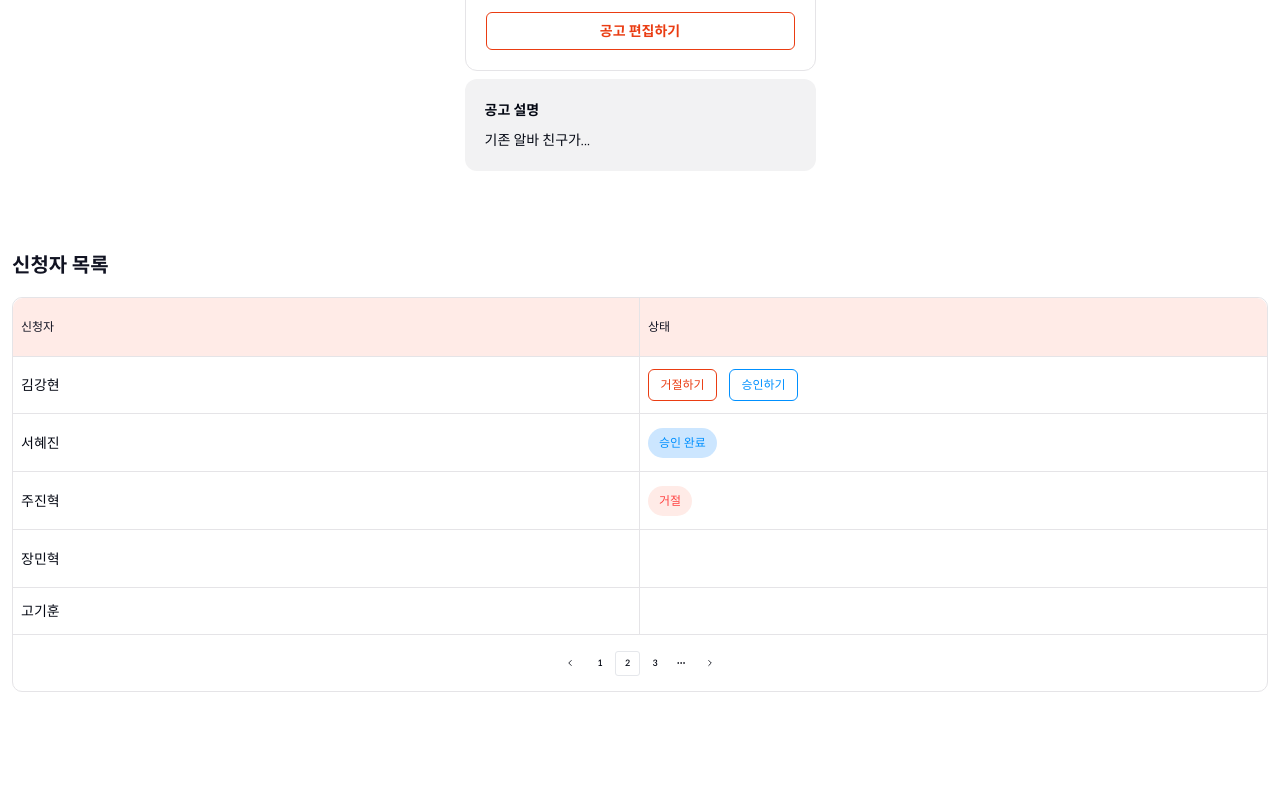
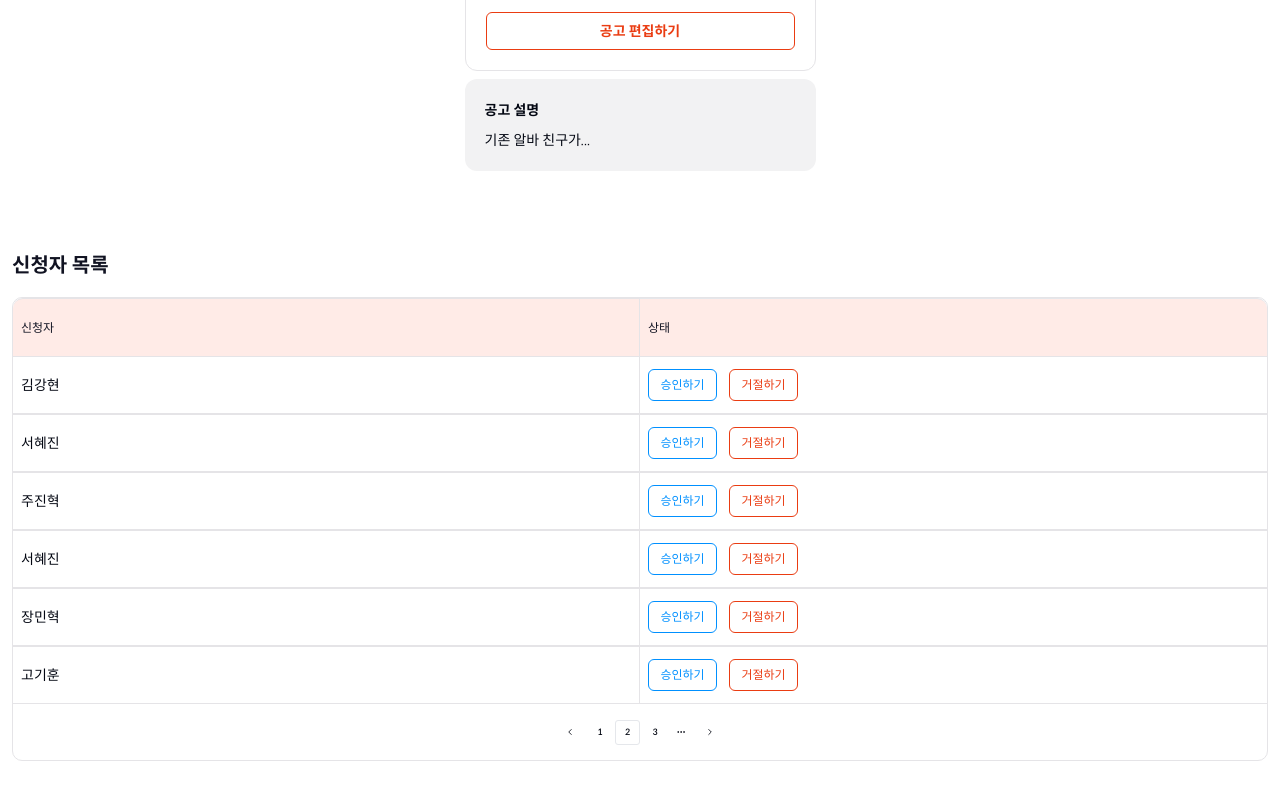
Before and after one commit to dkile/Julge, a Next.js app: page /shops/c90e94dd-556b-4fad-9bef-f6c81cc4f242/notices/1 in a window 1280 px wide. Shown: the part 532-1332 px from the top of the page. Before the commit the page ends 1304 px from the top, so only its background shows below. Built offline with nearby package versions, Linux system fonts and the light colour scheme.

Commit message:
refactor: Badge.tsx에 포함시켜서 단일 컴포넌트로 분리할 필요가 없어진 뱃지 삭제

```diff
--- a/src/components/noticeDetail/Buttons.tsx
+++ b/src/components/noticeDetail/Buttons.tsx
@@ -1,4 +1,8 @@
 import { Button } from "@/components/ui/button";
+
+interface RejectButtonProps {
+  onClick: () => void;
+}
 
 export const EditNoticeButton = () => {
   return (
@@ -10,9 +14,12 @@ export const EditNoticeButton = () => {
   );
 };
 
-export const RejectButton = () => {
+export const RejectButton = ({ onClick }: RejectButtonProps) => {
   return (
-    <Button className="flex h-[3.2rem] w-[6.9rem] gap-[0.8rem] rounded-[0.6rem] border-[0.1rem] border-primary bg-white px-[1.2rem] py-[0.8rem]">
+    <Button
+      onClick={onClick}
+      className="flex h-[3.2rem] w-[6.9rem] gap-[0.8rem] rounded-[0.6rem] border-[0.1rem] border-primary bg-white px-[1.2rem] py-[0.8rem]"
+    >
       <span className="text-center text-[1.2rem] font-normal not-italic leading-[1.6rem] text-primary">
         거절하기
       </span>
@@ -20,9 +27,12 @@ export const RejectButton = () => {
   );
 };
 
-export const ApproveButton = () => {
+export const ApproveButton = ({ onClick }: RejectButtonProps) => {
   return (
-    <Button className="flex h-[3.2rem] w-[6.9rem] gap-[0.8rem] rounded-[0.6rem] border-[0.1rem] border-blue-20 bg-white px-[1.2rem] py-[0.8rem]">
+    <Button
+      onClick={onClick}
+      className="flex h-[3.2rem] w-[6.9rem] gap-[0.8rem] rounded-[0.6rem] border-[0.1rem] border-blue-20 bg-white px-[1.2rem] py-[0.8rem]"
+    >
       <span className="text-center text-[1.2rem] font-normal not-italic leading-[1.6rem] text-blue-20">
         승인하기
       </span>
--- a/src/components/noticeDetail/HighHourlyWageBadge.tsx
+++ /dev/null
@@ -1,21 +0,0 @@
-import Image from "next/image";
-
-function HighHourlyWageBadge() {
-  return (
-    <div className="flex h-[2.4rem] w-[13.1rem] items-center gap-[0.2rem] rounded-[2rem] bg-primary px-[0.8rem] py-[0.4rem]">
-      <span className="items-center text-[1.2rem] font-normal not-italic leading-[1.6rem] text-white">
-        기존 시급보다 50%
-      </span>
-      <div className="relative flex h-[1.6rem] w-[1.6rem] items-center justify-center">
-        <Image
-          src="/icons/arrow_up_bold.svg"
-          alt="윗방향 화살표 이미지"
-          layout="fill"
-          objectFit="contain"
-        />
-      </div>
-    </div>
-  );
-}
-
-export default HighHourlyWageBadge;
--- a/src/pages/shops/[shopId]/notices/[noticeId]/index.tsx
+++ b/src/pages/shops/[shopId]/notices/[noticeId]/index.tsx
@@ -1,4 +1,5 @@
 import Image from "next/image";
+import React, { useState } from "react";
 
 import {
   ApproveBadge,
@@ -12,7 +13,32 @@ import {
 } from "@/components/noticeDetail/Buttons";
 import NoticeDetailPagination from "@/components/noticeDetail/NoticeDetailPagination";
 
+//TODO: 가게의 특정 공고의 지원 목록 조회하는 api를 구성하면 username과 status를 수정할 예정
+const initialApplicants = [
+  { name: "김강현", status: "pending" },
+  { name: "서혜진", status: "pending" },
+  { name: "주진혁", status: "pending" },
+  { name: "서혜진", status: "pending" },
+  { name: "장민혁", status: "pending" },
+  { name: "고기훈", status: "pending" },
+];
+
 function NoticeDetail() {
+  const [applicants, setApplicants] = useState(initialApplicants);
+
+  const handleApprove = (index: number) => {
+    const updatedApplicants = [...applicants];
+    updatedApplicants[index].status = "approved";
+    setApplicants(updatedApplicants);
+    alert("신청을 승인했습니다.");
+  };
+
+  const handleReject = (index: number) => {
+    const updatedApplicants = [...applicants];
+    updatedApplicants[index].status = "rejected";
+    setApplicants(updatedApplicants);
+    alert("신청을 거절했습니다.");
+  };
   return (
     <div className="flex flex-col items-center justify-start">
       <div className="relative h-[1.5rem] w-[8.1rem]">
@@ -103,21 +129,22 @@ function NoticeDetail() {
           신청자 목록
         </span>
         <div className="h-full w-full rounded-[1rem] border border-gray-20">
-          {/* TODO: 신청자 목록 표 반응형 추후 완성예정 */}
           <div className="grid grid-cols-2 grid-rows-5">
-            <div className="col-span-1 flex items-center gap-[1.2rem] rounded-tl-[1rem] border-r-[0.1rem] border-gray-20 bg-red-10 px-[0.8rem] py-[1.2rem]">
+            <div className="col-span-1 flex items-center gap-[1.2rem] rounded-tl-[1rem] border-r-[0.1rem] border-t-[0.1rem] border-gray-20 bg-red-10 px-[0.8rem] py-[1.2rem]">
               <span className="text-[1.2rem] font-normal not-italic leading-[1.6rem] text-black">
                 신청자
               </span>
             </div>
-            <div className="col-span-1 flex items-center gap-[1.2rem] rounded-tr-[1rem] bg-red-10 px-[0.8rem] py-[1.2rem]">
+            <div className="col-span-1 flex items-center gap-[1.2rem] rounded-tr-[1rem] border-t-[0.1rem] bg-red-10 px-[0.8rem] py-[1.2rem]">
               <span className="text-[1.2rem] font-normal not-italic leading-[1.6rem] text-black">
                 상태
               </span>
             </div>
+            {applicants.map((applicant, index) => (
+              <React.Fragment key={index}>
                 <div className="col-span-1 flex items-center gap-[1.2rem] self-stretch border-b-[0.1rem] border-r-[0.1rem] border-t-[0.1rem] border-gray-20 bg-white px-[0.8rem] py-[1.2rem]">
                   <span className="text-black-50 scroll-auto text-[1.4rem] font-normal not-italic leading-[2.2rem]">
-                {"김강현"}
+                    {applicant.name}
                   </span>
                 </div>
                 <div className="md:col-span-1 md:block hidden items-center gap-[1.2rem] border-b-[0.1rem] border-r-[0.1rem] bg-red-10 px-[0.8rem] py-[1.2rem]">
@@ -126,52 +153,17 @@ function NoticeDetail() {
                   </span>
                 </div>
                 <div className="col-span-1 flex items-center gap-[1.2rem] self-stretch border-b-[0.1rem] border-t-[0.1rem] border-gray-20 bg-white px-[0.8rem] py-[1.2rem]">
-              <RejectButton />
-              <ApproveButton />
+                  {applicant.status === "pending" && (
+                    <>
+                      <ApproveButton onClick={() => handleApprove(index)} />
+                      <RejectButton onClick={() => handleReject(index)} />
+                    </>
+                  )}
+                  {applicant.status === "approved" && <ApproveBadge />}
+                  {applicant.status === "rejected" && <RejectBadge />}
                 </div>
-            <div className="col-span-1 flex items-center gap-[1.2rem] self-stretch border-b-[0.1rem] border-r-[0.1rem] border-gray-20 bg-white px-[0.8rem] py-[1.2rem]">
-              <span className="text-black-50 scroll-auto text-[1.4rem] font-normal not-italic leading-[2.2rem]">
-                {"서혜진"}
-              </span>
-            </div>
-            <div className="md:col-span-1 md:block hidden items-center gap-[1.2rem] self-stretch border-b-[0.1rem] border-r-[0.1rem] bg-white px-[0.8rem] py-[1.2rem]">
-              <span className="text-black-50 scroll-auto truncate text-[1.6rem] font-normal not-italic leading-[2.6rem]">
-                {"최선을 다하겠습니다"}
-              </span>
-            </div>
-            <div className="col-span-1 flex items-center gap-[1.2rem] self-stretch border-b-[0.1rem] border-gray-20 bg-white px-[0.8rem] py-[1.2rem]">
-              <ApproveBadge />
-            </div>
-            <div className="col-span-1 flex items-center gap-[1.2rem] self-stretch border-b-[0.1rem] border-r-[0.1rem] border-gray-20 bg-white px-[0.8rem] py-[1.2rem]">
-              <span className="text-black-50 scroll-auto text-[1.4rem] font-normal not-italic leading-[2.2rem]">
-                {"주진혁"}
-              </span>
-            </div>
-            <div className="md:col-span-1 md:block hidden items-center gap-[1.2rem] self-stretch border-b-[0.1rem] border-r-[0.1rem] bg-white px-[0.8rem] py-[1.2rem]">
-              <span className="text-black-50 scroll-auto truncate text-[1.6rem] font-normal not-italic leading-[2.6rem]">
-                {"최선을 다하겠습니다"}
-              </span>
-            </div>
-            <div className="col-span-1 flex items-center gap-[1.2rem] self-stretch border-b-[0.1rem] border-gray-20 bg-white px-[0.8rem] py-[1.2rem]">
-              <RejectBadge />
-            </div>
-            <div className="col-span-1 flex items-center gap-[1.2rem] self-stretch border-b-[0.1rem] border-r-[0.1rem] border-gray-20 bg-white px-[0.8rem] py-[1.2rem]">
-              <span className="text-black-50 scroll-auto text-[1.4rem] font-normal not-italic leading-[2.2rem]">
-                {"장민혁"}
-              </span>
-            </div>
-            <div className="col-span-1 flex items-center gap-[1.2rem] self-stretch border-b-[0.1rem] border-gray-20 bg-white px-[0.8rem] py-[1.2rem]"></div>
-            <div className="col-span-1 flex items-center gap-[1.2rem] self-stretch border-b-[0.1rem] border-r-[0.1rem] border-gray-20 bg-white px-[0.8rem] py-[1.2rem]">
-              <span className="text-black-50 scroll-auto text-[1.4rem] font-normal not-italic leading-[2.2rem]">
-                {"고기훈"}
-              </span>
-            </div>
-            <div className="md:col-span-1 md:block hidden items-center gap-[1.2rem] self-stretch border-b-[0.1rem] border-r-[0.1rem] bg-white px-[0.8rem] py-[1.2rem]">
-              <span className="text-black-50 scroll-auto truncate text-[1.6rem] font-normal not-italic leading-[2.6rem]">
-                {"최선을 다하겠습니다"}
-              </span>
-            </div>
-            <div className="col-span-1 flex items-center gap-[1.2rem] self-stretch border-b-[0.1rem] border-gray-20 bg-white px-[0.8rem] py-[1.2rem]"></div>
+              </React.Fragment>
+            ))}
           </div>
           <div className="flex h-[5.6rem] w-full items-center justify-center">
             <NoticeDetailPagination />
```
Lines whose indentation alone changed are shown as unchanged.
